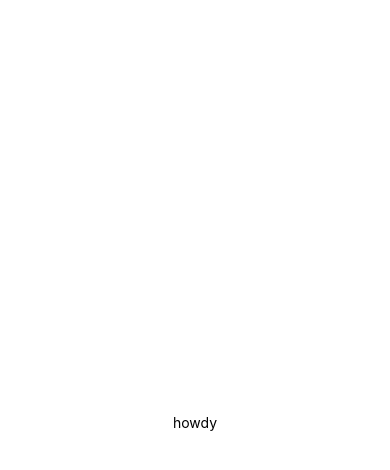
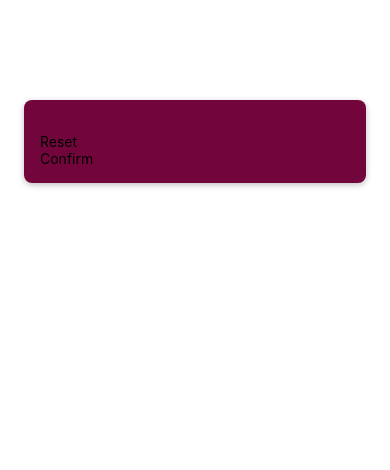
Before and after one commit to gastonirby/Guess-A-Number, a React Native app: screen / in a window 390 px wide. Shown: the top 470 px of the page. Built offline with nearby package versions, Linux system fonts and the light colour scheme.

Commit message:
set up StartGameScreen component and added styling to the inputContainer

```diff
--- a/App.js
+++ b/App.js
@@ -1,20 +1,9 @@
 import { StatusBar } from 'expo-status-bar';
 import { StyleSheet, Text, View } from 'react-native';
+import StartGameScreen from './screens/StartGameScreen';
 
 export default function App() {
-  return (
-    <View style={styles.container}>
-      <Text>howdy</Text>
-      <StatusBar style="auto" />
-    </View>
-  );
+  return <StartGameScreen />;
 }
 
-const styles = StyleSheet.create({
-  container: {
-    flex: 1,
-    backgroundColor: '#fff',
-    alignItems: 'center',
-    justifyContent: 'center',
-  },
-});
+const styles = StyleSheet.create({});
--- /dev/null
+++ b/components/PrimaryButton.js
@@ -0,0 +1,11 @@
+import { View, Text } from 'react-native';
+
+function PrimaryButton({ children }) {
+    return (
+        <View>
+            <Text>{children}</Text>
+        </View>
+    )
+}
+
+export default PrimaryButton;
--- a/screens/GameOverScreen.js
+++ b/screens/GameOverScreen.js
@@ -0,0 +1,5 @@
+function GameOverScreen() {
+    return
+}
+
+export default GameOverScreen;
--- a/screens/GameScreen.js
+++ b/screens/GameScreen.js
@@ -0,0 +1,5 @@
+function GameScreen() {
+    return
+}
+
+export default GameScreen;
--- a/screens/StartGameScreen.js
+++ b/screens/StartGameScreen.js
@@ -0,0 +1,29 @@
+import { View, TextInput, StyleSheet } from 'react-native';
+import PrimaryButton from '../components/PrimaryButton';
+
+function StartGameScreen() {
+    return (
+        <View style={styles.inputContainer}>
+            <TextInput />
+            <PrimaryButton>Reset</PrimaryButton>
+            <PrimaryButton>Confirm</PrimaryButton>
+        </View>
+    );
+}
+
+export default StartGameScreen;
+
+const styles = StyleSheet.create({
+    inputContainer: {
+        marginTop: 100,
+        marginHorizontal: 24,
+        padding: 16,
+        backgroundColor: '#72063c',
+        borderRadius: 8,
+        elevation: 4,
+        shadowColor: 'black',
+        shadowOffset: { width: 0, height: 2 },
+        shadowRadius: 6,
+        shadowOpacity: 0.25
+    }
+});
```
